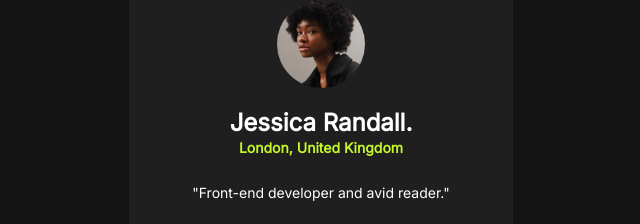
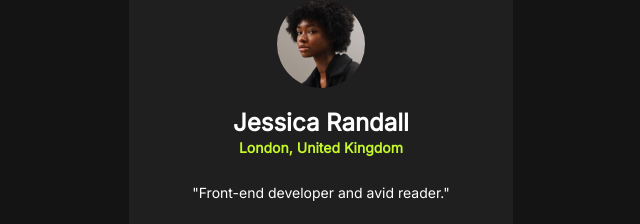
Before and after one commit to Nephilimist/Social-links-profile, a plain HTML site: page index.html in a window 1280 px wide. Shown: the part 157-381 px from the top of the page, 319-959 px from the left. Drawn offline with Linux system fonts and the light colour scheme.

Commit message:
Update index.html

```diff
--- a/index.html
+++ b/index.html
@@ -17,7 +17,7 @@
       <div class="container">
         <img src="assets/images/avatar-jessica.jpeg" alt="Jessica Randall" />
         <div class="bio">
-          <h1>Jessica Randall.</h1>
+          <h1>Jessica Randall</h1>
           <h2>London, United Kingdom</h2>
         </div>
         <p>"Front-end developer and avid reader."</p>
```
